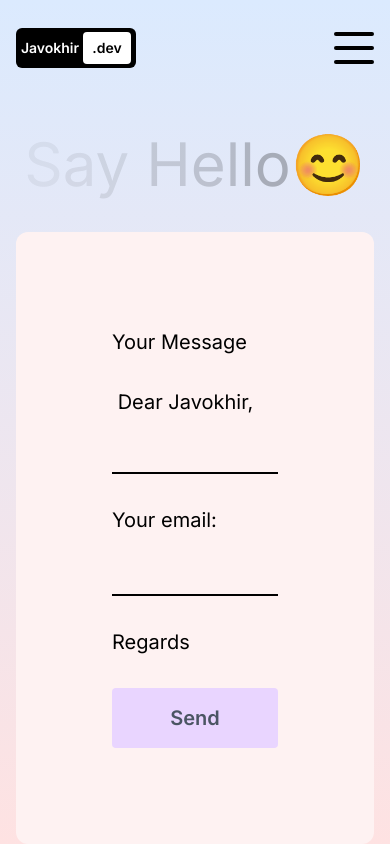
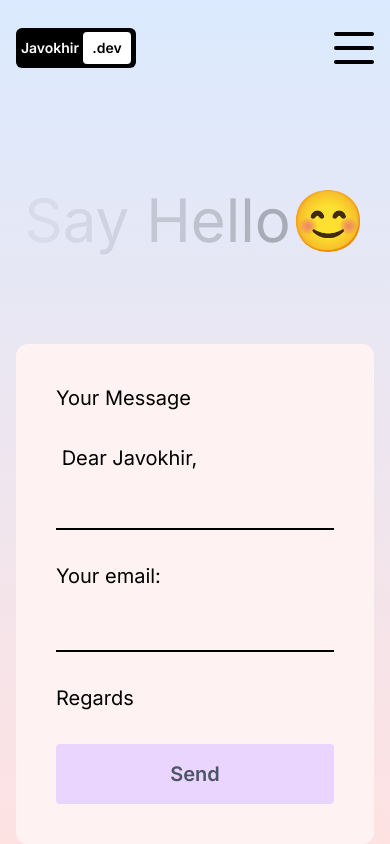
Before and after one commit to JavokhirTursunboev/portfolio, a Next.js app: page /contact in a window 390 px wide. Built offline with nearby package versions, Linux system fonts and the light colour scheme.

Commit message:
Update form styling in ContactPage and add missing semicolon in Brain component

```diff
--- a/src/app/contact/page.jsx
+++ b/src/app/contact/page.jsx
@@ -65,7 +65,7 @@ const ContactPage = () => {
         <form
           onSubmit={sendEmail}
           ref={form}
-          className=" lg:h-full lg:w-1/2 bg-red-50 rounded-xl text-xl flex flex-col gap-8 justify-center p-24 max-w-[900px] "
+          className=" lg:h-full lg:w-1/2 bg-red-50 rounded-xl text-xl flex flex-col gap-8 justify-center p-10 md:p-24 max-w-[900px] "
         >
           <span>Your Message</span>
           <textarea
--- a/src/components/brain.jsx
+++ b/src/components/brain.jsx
@@ -11,6 +11,7 @@ const Brain = ({ scrollYProgress }) => {
   const rotatesBackward2 = useTransform(scrollYProgress, [0, 1], [0, -180]);
   const rotatesBackward3 = useTransform(scrollYProgress, [0, 1], [0, -90]);
   const rotatesBackward4 = useTransform(scrollYProgress, [0, 1], [0, -45]);
+
   return (
     <div className="w-full h-full">
       <svg width="100%" height="100%">
```
